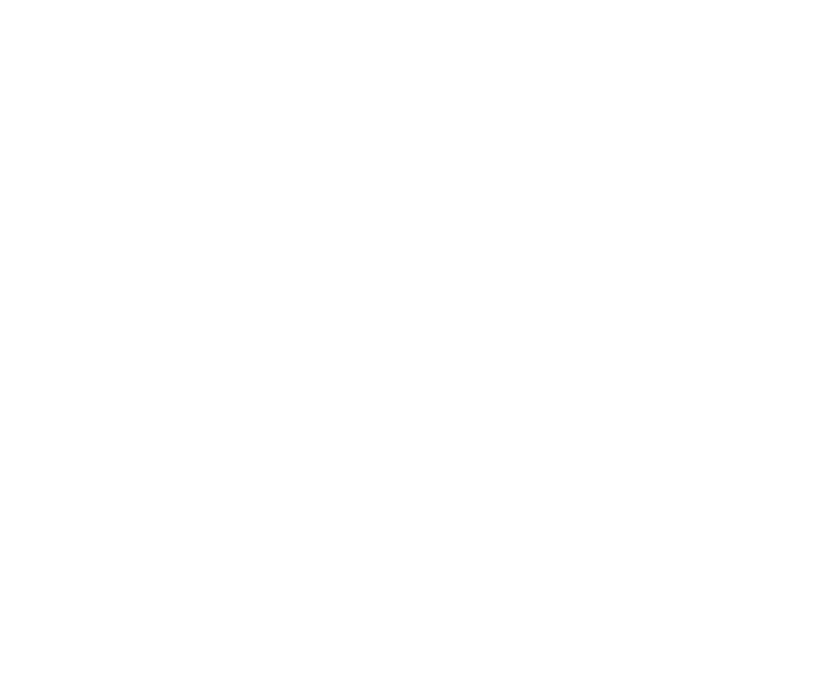
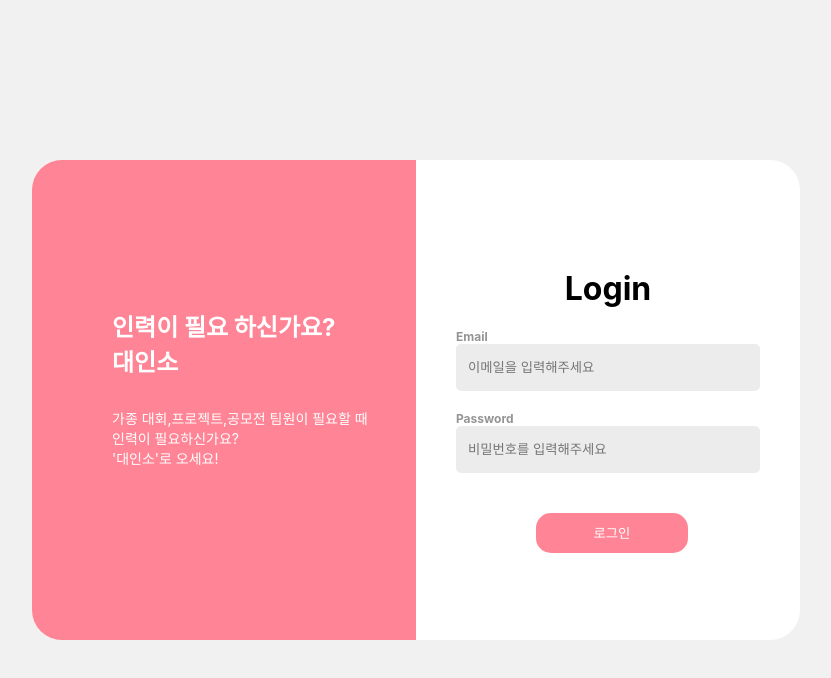
Before and after one commit to HAERIM0/DAEINSO_V2_Winter, a React (Create React App) app in the folder daeinso/: page / in a window 1280 px wide. Shown: the top 678 px of the page, without its empty margins (224-1055 px from the left). Built offline with nearby package versions, Linux system fonts and the light colour scheme.

Commit message:
⚡:: Login View

```diff
--- a/daeinso/src/App.css
+++ b/daeinso/src/App.css
@@ -1,8 +1,8 @@
-.App {
+/* .App {
   text-align: center;
-}
+} */
 
-.App-logo {
+/* .App-logo {
   height: 40vmin;
   pointer-events: none;
 }
@@ -35,4 +35,4 @@
   to {
     transform: rotate(360deg);
   }
-}
+} */
--- a/daeinso/src/App.js
+++ b/daeinso/src/App.js
@@ -1,7 +1,12 @@
 import "./App.css";
+import Login from "./components/Login/Login";
 
 function App() {
-  return <div className="App"></div>;
+  return (
+    <div className="App">
+      <Login />
+    </div>
+  );
 }
 
 export default App;
--- a/daeinso/src/components/Login/Login.js
+++ /dev/null
@@ -1,3 +0,0 @@
-import styled from "styled-components";
-
-export const MainWrap = styled.div``;
--- a/daeinso/src/components/Login/Login.jsx
+++ b/daeinso/src/components/Login/Login.jsx
@@ -1,6 +1,43 @@
 import React from "react";
-import { MainWrap } from "./Login";
+import {
+  MainWrap,
+  LoginBox,
+  LoginLeft,
+  LoginRight,
+  LoginLeftBox,
+  LoginRightBox,
+} from "./login.style";
 
 export default function Login() {
-  return <MainWrap></MainWrap>;
+  return (
+    <MainWrap>
+      <LoginBox>
+        <LoginLeftBox>
+          <LoginLeft>
+            <h2>
+              인력이 필요 하신가요?
+              <br />
+              대인소
+            </h2>
+            <p>
+              가종 대회,프로젝트,공모전 팀원이 필요할 때<br />
+              인력이 필요하신가요?
+              <br />
+              '대인소'로 오세요!
+            </p>
+          </LoginLeft>
+        </LoginLeftBox>
+        <LoginRightBox>
+          <LoginRight>
+            <h1>Login</h1>
+            <b>Email</b>
+            <input placeholder="이메일을 입력해주세요"></input>
+            <b>Password</b>
+            <input placeholder="비밀번호를 입력해주세요"></input>
+            <button>로그인</button>
+          </LoginRight>
+        </LoginRightBox>
+      </LoginBox>
+    </MainWrap>
+  );
 }
--- /dev/null
+++ b/daeinso/src/components/Login/login.style.js
@@ -0,0 +1,84 @@
+import styled from "styled-components";
+
+export const MainWrap = styled.div`
+  background-color: #f1f1f1;
+`;
+
+export const LoginBox = styled.div`
+  display: flex;
+  align-items: center;
+  justify-content: center;
+  height: 100vh;
+`;
+export const LoginLeftBox = styled.div`
+  display: flex;
+  align-items: center;
+  background-color: #ff8495;
+  width: 30%;
+  height: 60%;
+  border-top-left-radius: 30px;
+  border-bottom-left-radius: 30px;
+`;
+
+export const LoginLeft = styled.div`
+  margin-left: 80px;
+  color: white;
+  margin-top: -30px;
+  h2 {
+    margin-bottom: 30px;
+  }
+  p {
+    font-size: 14px;
+  }
+`;
+
+export const LoginRightBox = styled.div`
+  display: flex;
+  align-items: center;
+  justify-content: center;
+  background-color: white;
+  width: 30%;
+  height: 60%;
+  border-top-right-radius: 30px;
+  border-bottom-right-radius: 30px;
+`;
+
+export const LoginRight = styled.div`
+  display: flex;
+  flex-direction: column;
+  /* align-items: center; */
+  h1 {
+    display: flex;
+    justify-content: center;
+  }
+
+  b {
+    font-size: 12px;
+    color: #949494;
+    /* margin-left: -250px; */
+  }
+
+  input {
+    width: 300px;
+    height: 45px;
+    background-color: #ececec;
+    border: 0;
+    outline: 0;
+    border-radius: 5px;
+    text-indent: 10px;
+    margin-bottom: 20px;
+  }
+
+  button {
+    /* display: flex; */
+    border-radius: 15px;
+    outline: 0;
+    border: 0;
+    background-color: #ff8495;
+    color: white;
+    margin-top: 20px;
+    width: 50%;
+    height: 40px;
+    margin-left: 80px;
+  }
+`;
```
